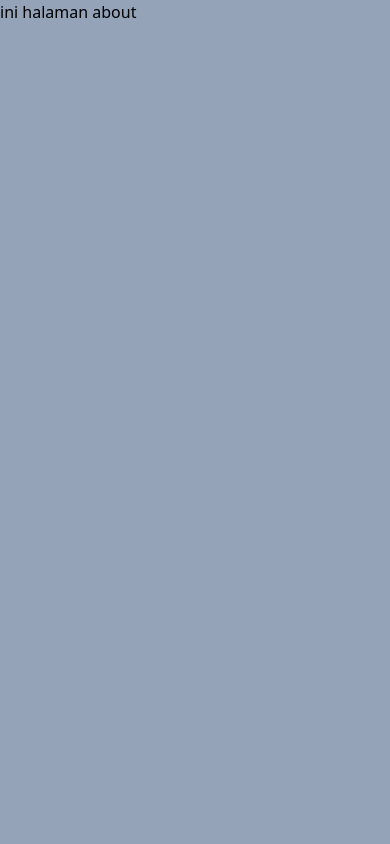
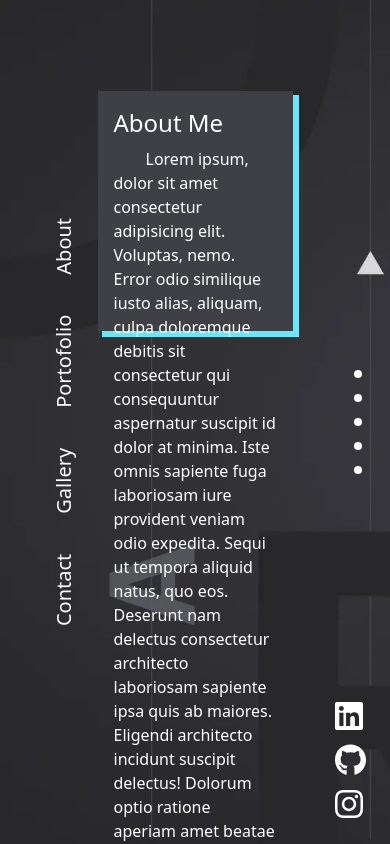
Before and after one commit to ryokf/ryokf-landing-page-v5, a React (Vite) app: page /about in a window 390 px wide. Built offline with nearby package versions, Linux system fonts and the light colour scheme.

Commit message:
about selesai (belum responsive)

```diff
--- a/src/components/MainCircle.jsx
+++ b/src/components/MainCircle.jsx
@@ -1,5 +1,5 @@
 /* eslint-disable react/prop-types */
-const MainCircle = ({child, isStart, onClick}) => {
+const MainCircle = ({position, child, isStart, onClick}) => {
     const style = {
         lampEffect : {
             boxShadow: '0px 0px 100px 52px #22d3ee2b, inset 0px 0px 100px 52px #ffffff77'
@@ -11,7 +11,7 @@ const MainCircle = ({child, isStart, onClick}) => {
     return(
         <button
                 onClick={onClick}
-                className={`${isStart ? 'bg-cyan-400' : 'bg-zinc-600'} flex justify-center items-center transition-all duration-1000 rounded-full aspect-square w-1/3`}
+                className={`${isStart ? 'bg-cyan-400' : 'bg-zinc-600'} ${position} flex justify-center items-center transition-all duration-1000 rounded-full aspect-square w-1/3`}
                 style={isStart ? style.lampEffect : style.LampOff}
         >
         {child}
--- a/src/components/Menu.jsx
+++ b/src/components/Menu.jsx
@@ -1,3 +1,4 @@
+/* eslint-disable react/prop-types */
 import { useNavigate } from "react-router-dom";
 import page from "../route";
 
@@ -10,7 +11,7 @@ const Menu = ({addClass}) => {
       <ul className="flex">
         {pages[0].map((page) => (
           <button key={page} onClick={() => navigate("/" + page)}>
-            <li className={` ${window.location.pathname == page ? 'text-cyan-300' : 'text-white'} mx-5`}>{page}</li>
+            <li className={` ${window.location.pathname == "/" + page ? 'text-cyan-300' : 'text-white'} mx-5`}>{page}</li>
           </button>
         ))}
       </ul>
--- a/src/components/PageIndicators.jsx
+++ b/src/components/PageIndicators.jsx
@@ -1,3 +1,4 @@
+/* eslint-disable react/prop-types */
 import { useNavigate } from "react-router-dom";
 import page from "../route";
 
@@ -13,7 +14,7 @@ const PageIndicators = ({addClass}) => {
         <button key={page} onClick={() => navigate("/" + page)}>
           <div
             className={`${
-              window.location.pathname == page ? "bg-cyan-300 w-4" : "bg-white w-2"
+              window.location.pathname == "/" +page ? "bg-cyan-300 w-4" : "bg-white w-2"
             } aspect-square  rounded-full`}
           ></div>
         </button>
--- /dev/null
+++ b/src/components/SkillList.jsx
@@ -0,0 +1,137 @@
+/* eslint-disable react/prop-types */
+
+import { useRef } from "react";
+import { useState } from "react";
+import { useEffect } from "react";
+
+const WidthInfo = () => {
+    function getWindowSize() {
+        const { innerWidth, innerHeight } = window;
+        return { innerWidth, innerHeight };
+    }
+
+    const [windowSize, setWindowSize] = useState(getWindowSize());
+
+    useEffect(() => {
+        function handleWindowResize() {
+            setWindowSize(getWindowSize());
+        }
+
+        window.addEventListener("resize", handleWindowResize);
+
+        return () => {
+            window.removeEventListener("resize", handleWindowResize);
+        };
+    }, []);
+
+    console.log(windowSize.innerWidth);
+
+    return windowSize.innerWidth
+};
+
+// const SkillCircle = () => {
+//     const windowWidth = useRef(window.innerWidth);
+
+//     return (
+//         <div className="aspect-square w-1/6 rounded-full bg-red-400 absolute -left-[4rem] bottom-[32rem]"></div>
+//     );
+// };
+
+const SkillList = ({ isStart }) => {
+    WidthInfo();
+
+    // const windowWidth = useRef(window.innerWidth);
+
+    const tambah = 66;
+
+    const style = {
+        circleListWidth : {
+            width: WidthInfo() / 1.7
+        },
+        smallCircle1 : {
+            width: WidthInfo() / 12,
+            height: WidthInfo() / 12,
+            // top:( WidthInfo() - 2060) / 200
+            top: 40 + 250,
+            left: (-( WidthInfo()) / 40) + tambah
+            // bottom:0
+        },
+        smallCircle2 : {
+            width: WidthInfo() / 12,
+            height: WidthInfo() / 12,
+            // top: 40 + ( WidthInfo() - 2060) / 200
+            top: 40 + 80,
+            left: -( WidthInfo()) / 15 + tambah
+            // bottom:0
+        },
+        smallCircle3 : {
+            width: WidthInfo() / 12,
+            height: WidthInfo() / 12,
+            // top: 40 + ( WidthInfo() - 2060) / 200
+            top: 30 + -10,
+            left: -( WidthInfo()) / 15 + tambah
+            // bottom:0
+        },
+        smallCircle4 : {
+            width: WidthInfo() / 12,
+            height: WidthInfo() / 12,
+            // top: 40 + ( WidthInfo() - 2060) / 200
+            top: 40 + -60,
+            left: -( WidthInfo()) / 20 + tambah
+            // bottom:0
+        },smallCircle5 : {
+            width: WidthInfo() / 12,
+            height: WidthInfo() / 12,
+            // top: 40 + ( WidthInfo() - 2060) / 200
+            top: 30 + -10,
+            left: -( WidthInfo()) / 30+ tambah
+            // bottom:0
+        },
+        smallCircle6 : {
+            width: WidthInfo() / 12,
+            height: WidthInfo() / 12,
+            // top: 40 + ( WidthInfo() - 2060) / 200
+            top: 40 + 80,
+            left: -( WidthInfo()) / 35+ tambah
+            // bottom:0
+        },
+        smallCircle7 : {
+            width: WidthInfo() / 12,
+            height: WidthInfo() / 12,
+            // top: 40 + ( WidthInfo() - 2060) / 200
+            top: 40 + 250,
+            left:-( WidthInfo()) / 20+ tambah
+            // bottom:0
+        },
+    }
+
+    return (
+        <div
+            className={` ${isStart ? "rotate-0" : "-rotate-180"
+                } transition-all duration-1000 aspect-square rounded-full relative border flex -bottom-1/2`}
+            style={style.circleListWidth}
+        >
+            <div className="rounded-full bg-red-400 relative" style={style.smallCircle1}></div>
+            <div className="rounded-full bg-red-400 relative" style={style.smallCircle2}></div>
+            <div className="rounded-full bg-red-400 relative" style={style.smallCircle3}></div>
+            <div className="rounded-full bg-red-400 relative" style={style.smallCircle4}></div>
+            <div className="rounded-full bg-red-400 relative" style={style.smallCircle5}></div>
+            <div className="rounded-full bg-red-400 relative" style={style.smallCircle6}></div>
+            <div className="rounded-full bg-red-400 relative" style={style.smallCircle7}></div>
+            {/* <div className="rounded-full bg-red-400 relative" style={style.smallCircle}></div> */}
+            {/* <div className="aspect-square w-1/6 rounded-full bg-red-400 absolute left-[0rem] bottom-[44rem]"></div>
+            <div className="aspect-square w-1/6 rounded-full bg-red-400 absolute left-[10rem] bottom-[52rem]"></div>
+            <div className="aspect-square w-1/6 rounded-full bg-red-400 absolute  bottom-[56rem]"></div>
+            <div className="aspect-square w-1/6 rounded-full bg-red-400 absolute -right-[4rem] bottom-[32rem]"></div>
+            <div className="aspect-square w-1/6 rounded-full bg-red-400 absolute right-[0rem] bottom-[44rem]"></div>
+            <div className="aspect-square w-1/6 rounded-full bg-red-400 absolute right-[10rem] bottom-[52rem]"></div> */}
+        </div>
+    );
+};
+
+export default SkillList;
+
+// style={{
+//     '--r': `${index * (360 / items.length)}deg`,
+//     '--d': '120px'
+//   }}
--- a/src/pages/About.jsx
+++ b/src/pages/About.jsx
@@ -1,9 +1,62 @@
+import bg from "../assets/home-bg.webp";
+import MainCircle from "../components/MainCircle";
+import Menu from "../components/Menu";
+import PageIndicators from "./../components/PageIndicators";
+import MedsosGroup from "./../components/MedsosGroup";
+import { useState } from "react";
+import skillCircle from '../assets/skill-circle.png'
+// import skillCircle from '../assets/Group 34.png'
+
 const About = () => {
-    return(
-        <div className="h-screen bg-slate-400">
-            <h1>ini halaman about</h1>
+    const [isStart, setIsStart] = useState(false);
+
+    const style = {
+        skillCircleBg : {
+            backgroundImage: `url(${skillCircle})`
+        }
+    }
+
+    const AboutBox = () => {
+        const style = {
+            solidShadow : {
+                boxShadow : '5px 5px 0px 1px #67e8f9'
+            }
+        }
+
+        return(
+            <div style={style.solidShadow} className="w-1/2 h-60 bg-zinc-700 relative -top-1/4 p-4">
+                <h1 className="text-2xl font-medium text-white">About Me</h1>
+                <p className="text-white mt-2"> <span className="ml-8"></span> Lorem ipsum, dolor sit amet consectetur adipisicing elit. Voluptas, nemo. Error odio similique iusto alias, aliquam, culpa doloremque debitis sit consectetur qui consequuntur aspernatur suscipit id dolor at minima. Iste omnis sapiente fuga laboriosam iure provident veniam odio expedita. Sequi ut tempora aliquid natus, quo eos. Deserunt nam delectus consectetur architecto laboriosam sapiente ipsa quis ab maiores. Eligendi architecto incidunt suscipit delectus! Dolorum optio ratione aperiam amet beatae maxime placeat porro quia, odit quae facilis, fuga veniam magni officia soluta. Eligendi quasi perspiciatis non provident quis aperiam cum doloremque, blanditiis, nihil quod a facere. Possimus consequuntur voluptas enim dolorem quo!</p>
+            </div>
+        )
+    }
+
+    return (
+        <div
+            className="fixed h-screen w-full bg-cover flex justify-center items-center overflow-hidden"
+            style={{ backgroundImage: `url(${bg})` }}
+        >
+            {<AboutBox/>}
+
+            {<Menu addClass={""} />}
+
+            {<PageIndicators addClass={""} />}
+
+            {<MedsosGroup addClass={""} />}
+
+            {<MainCircle position={'absolute -bottom-1/3 z-10'} onClick={() => {
+                setIsStart((prev) => !prev);
+            }}
+                isStart={isStart}
+                child={(<h1 className={` ${isStart ? 'opacity-0' : 'opacity-100'} transition-all duration-500 absolute top-[180px] text-5xl font-medium text-zinc-500`}>My Skill</h1>)}
+            />}
+
+            {/* <SkillList isStart={isStart}/> */}
+            <div className={` ${isStart ? 'rotate-0 -bottom-1/2' : 'rotate-180 -bottom-2/3'} m-12  bg-no-repeat bg-center transition-all duration-1000 absolute `}>
+                <img src={skillCircle} alt="" width={1020} />
+            </div>
         </div>
-    )
-}
+    );
+};
 
-export default About
+export default About;
--- a/src/pages/Home.jsx
+++ b/src/pages/Home.jsx
@@ -33,7 +33,7 @@ const Home = () => {
 
   return (
     <div
-    className="fixed h-screen w-full bg-cover flex justify-center items-center overflow-hidden"
+    className="fixed h-screen w-full bg-cover flex justify-center items-center overflow-hidden transition-all"
     style={{ backgroundImage: `url(${bg})` }}
     >
 
@@ -42,7 +42,6 @@ const Home = () => {
       {isStart ?  <PageIndicators addClass={'opacity-100'} /> : <PageIndicators addClass={'opacity-0'} />}
 
       {isStart ?  <MedsosGroup addClass={'opacity-100'} /> : <MedsosGroup addClass={'opacity-0'} />}
-      {/* {isStart ?  <MedsosGroup addClass={'bottom-6'} /> : <MedsosGroup addClass={'-bottom-10'} />} */}
 
       <MainCircle
         onClick={() => {
```
Also changed, not shown: src/assets/Group 34.png (added), src/assets/skill-circle.png (added).
